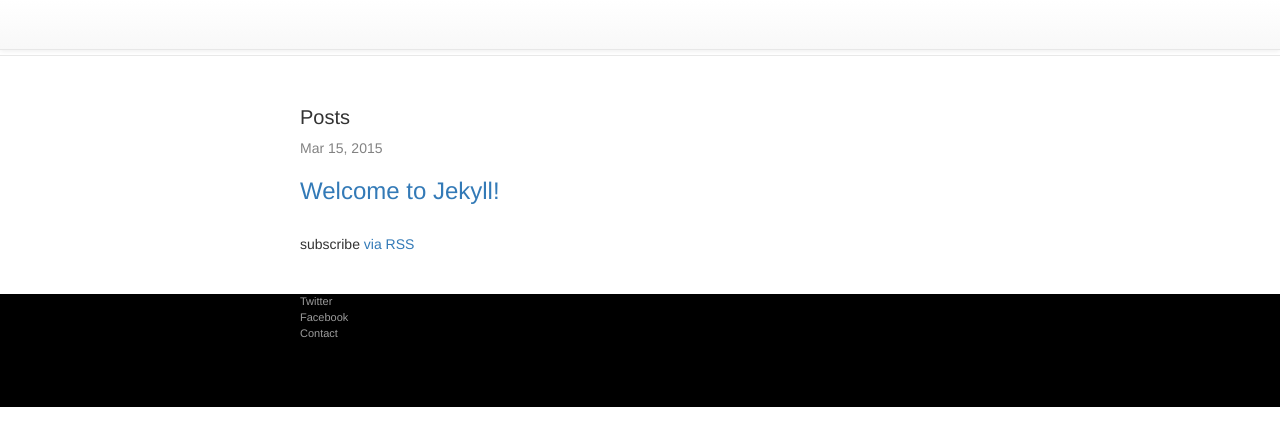
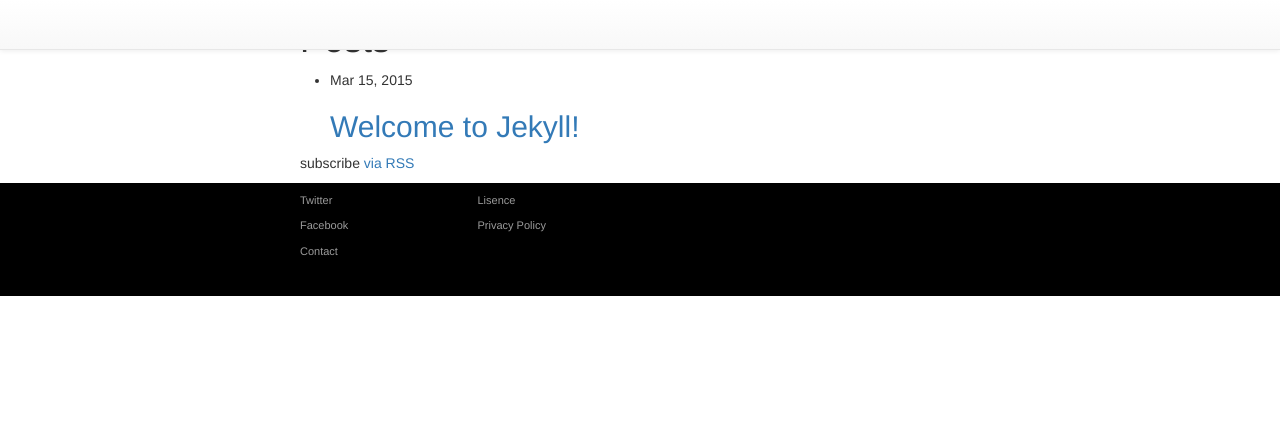
Before and after one commit to nspire/nspire2015, a Jekyll site: the page built from index.html, in a window 1280 px wide. Shown: the top 446 px of the page. Built offline with Jekyll 4.4.1, drawn with Linux system fonts in a browser that asks for light colours; nearby versions of some CDN libraries.

Commit message:
added footer styles

```diff
--- a/_includes/footer.html
+++ b/_includes/footer.html
@@ -2,15 +2,22 @@
 
   <div class="wrapper">
 
-    <div class="footer-col-wrapper">
+    <div class="footer-col-wrapper row">
 
-      <div class="footer-col  footer-col-2">
-        <ul class="social-media-list">
+      <div class="col-sm-3">
+        <ul class="footer-list">
           <li><a href="https://twitter.com/NspireNetwork" target="_blank">Twitter</a></li>
           <li><a href="https://www.facebook.com/NspireNetwork" target="_blank">Facebook</a></li>
           <li><a href="mailto:info@nspire.org">Contact</a></li>
         </ul>
       </div>
+      <div class="col-sm-3">
+        <ul class="footer-list">
+          <li><a href="https://twitter.com/NspireNetwork" target="_blank">Lisence</a></li>
+          <li><a href="https://www.facebook.com/NspireNetwork" target="_blank">Privacy Policy</a></li>
+        </ul>
+      </div>
+
     </div>
 
   </div>
--- a/_sass/_layout.scss
+++ b/_sass/_layout.scss
@@ -1,92 +1,3 @@
-/**
- * Site header
- */
-.site-header {
-    border-top: 5px solid $grey-color-dark;
-    border-bottom: 1px solid $grey-color-light;
-    min-height: 56px;
-
-    // Positioning context for the mobile navigation icon
-    position: relative;
-}
-
-.site-title {
-    font-size: 26px;
-    line-height: 56px;
-    letter-spacing: -1px;
-    margin-bottom: 0;
-    float: left;
-
-    &,
-    &:visited {
-        color: $grey-color-dark;
-    }
-}
-
-.site-nav {
-    float: right;
-    line-height: 56px;
-
-    .menu-icon {
-        display: none;
-    }
-
-    .page-link {
-        color: $text-color;
-        line-height: $base-line-height;
-
-        // Gaps between nav items, but not on the first one
-        &:not(:first-child) {
-            margin-left: 20px;
-        }
-    }
-
-    @include media-query($on-palm) {
-        position: absolute;
-        top: 9px;
-        right: 30px;
-        background-color: $background-color;
-        border: 1px solid $grey-color-light;
-        border-radius: 5px;
-        text-align: right;
-
-        .menu-icon {
-            display: block;
-            float: right;
-            width: 36px;
-            height: 26px;
-            line-height: 0;
-            padding-top: 10px;
-            text-align: center;
-
-            > svg {
-                width: 18px;
-                height: 15px;
-
-                path {
-                    fill: $grey-color-dark;
-                }
-            }
-        }
-
-        .trigger {
-            clear: both;
-            display: none;
-        }
-
-        &:hover .trigger {
-            display: block;
-            padding-bottom: 5px;
-        }
-
-        .page-link {
-            display: block;
-            padding: 5px 10px;
-        }
-    }
-}
-
-
 
 /**
  * Site footer
@@ -98,139 +9,19 @@
     font-size: 11px;
 }
 
-.contact-list,
-.social-media-list {
+.footer-list {
     list-style: none;
-    margin-left: 0;
-    margin: auto 0;
-}
-
-.footer-col-wrapper a {
-    /*font-size: 15px;
-    color: $grey-color;
-    margin-left: -$spacing-unit / 2;
-    @extend %clearfix;*/
-    color: $footer-link-color;
-}
-
-/*.footer-col {
-    float: left;
-    margin-bottom: $spacing-unit / 2;
-    padding-left: $spacing-unit / 2;
-}
-
-.footer-col-1 {
-    width: -webkit-calc(35% - (#{$spacing-unit} / 2));
-    width:         calc(35% - (#{$spacing-unit} / 2));
-}
-
-.footer-col-2 {
-    width: -webkit-calc(20% - (#{$spacing-unit} / 2));
-    width:         calc(20% - (#{$spacing-unit} / 2));
-}
-
-.footer-col-3 {
-    width: -webkit-calc(45% - (#{$spacing-unit} / 2));
-    width:         calc(45% - (#{$spacing-unit} / 2));
-}
-
-@include media-query($on-laptop) {
-    .footer-col-1,
-    .footer-col-2 {
-        width: -webkit-calc(50% - (#{$spacing-unit} / 2));
-        width:         calc(50% - (#{$spacing-unit} / 2));
+    margin:auto;
+    li{
+        margin:10px 0px 10px 0px;
     }
-
-    .footer-col-3 {
-        width: -webkit-calc(100% - (#{$spacing-unit} / 2));
-        width:         calc(100% - (#{$spacing-unit} / 2));
-    }
-}
-
-@include media-query($on-palm) {
-    .footer-col {
-        float: none;
-        width: -webkit-calc(100% - (#{$spacing-unit} / 2));
-        width:         calc(100% - (#{$spacing-unit} / 2));
-    }
-}
-*/
-
-
-
-/**
- * Page content
- */
-.page-content {
-    padding: $spacing-unit 0;
-}
-
-.page-heading {
-    font-size: 20px;
-}
-
-.post-list {
-    margin-left: 0;
-    list-style: none;
-
-    > li {
-        margin-bottom: $spacing-unit;
-    }
-}
-
-.post-meta {
-    font-size: $small-font-size;
-    color: $grey-color;
-}
-
-.post-link {
-    display: block;
-    font-size: 24px;
-}
-
-
-
-/**
- * Posts
- */
-.post-header {
-    margin-bottom: $spacing-unit;
-}
-
-.post-title {
-    font-size: 42px;
-    letter-spacing: -1px;
-    line-height: 1;
-
-    @include media-query($on-laptop) {
-        font-size: 36px;
-    }
-}
-
-.post-content {
-    margin-bottom: $spacing-unit;
-
-    h2 {
-        font-size: 32px;
-
-        @include media-query($on-laptop) {
-            font-size: 28px;
+    a {
+        color: $footer-link-color;
+        &:hover{
+            text-decoration: none;
+            color: $footer-link-color;
         }
     }
 
-    h3 {
-        font-size: 26px;
 
-        @include media-query($on-laptop) {
-            font-size: 22px;
-        }
-    }
-
-    h4 {
-        font-size: 20px;
-
-        @include media-query($on-laptop) {
-            font-size: 18px;
-        }
-    }
 }
```
